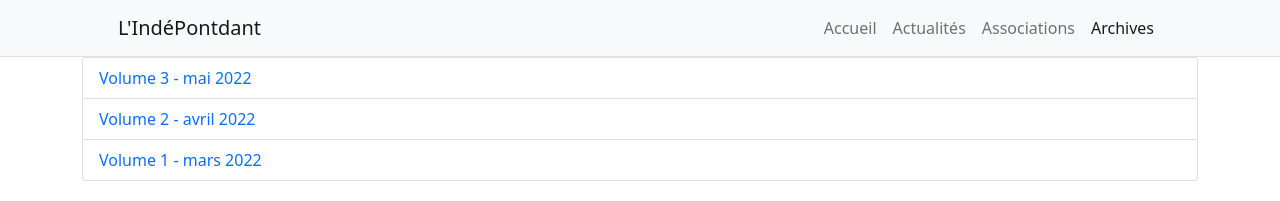
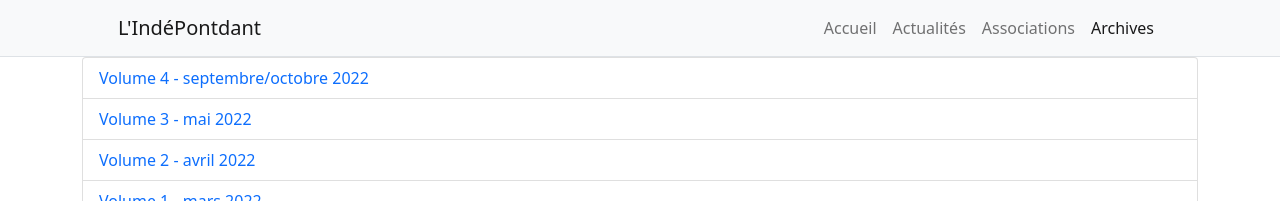
Before and after one commit to IndePontdant/lindepontdant, a plain HTML site: page archives.html in a window 1280 px wide. Shown: the top 201 px of the page. Drawn offline with Linux system fonts and the light colour scheme.

Commit message:
Maj Archives

```diff
--- a/archives.html
+++ b/archives.html
@@ -36,6 +36,9 @@
     <div class="container">
         <div class="bd-example">
             <ul class="list-group">
+                <li class="list-group-item"><a href="archives/LIndePontdant-Vol4-archives.pdf"
+                style="text-decoration:none">Volume 4 - septembre/octobre 2022</a>
+                </li>
                 <li class="list-group-item"><a href="archives/LIndePontdant-Vol3-archives.pdf"
                         style="text-decoration:none">Volume 3 - mai 2022</a>
                 </li>
```
